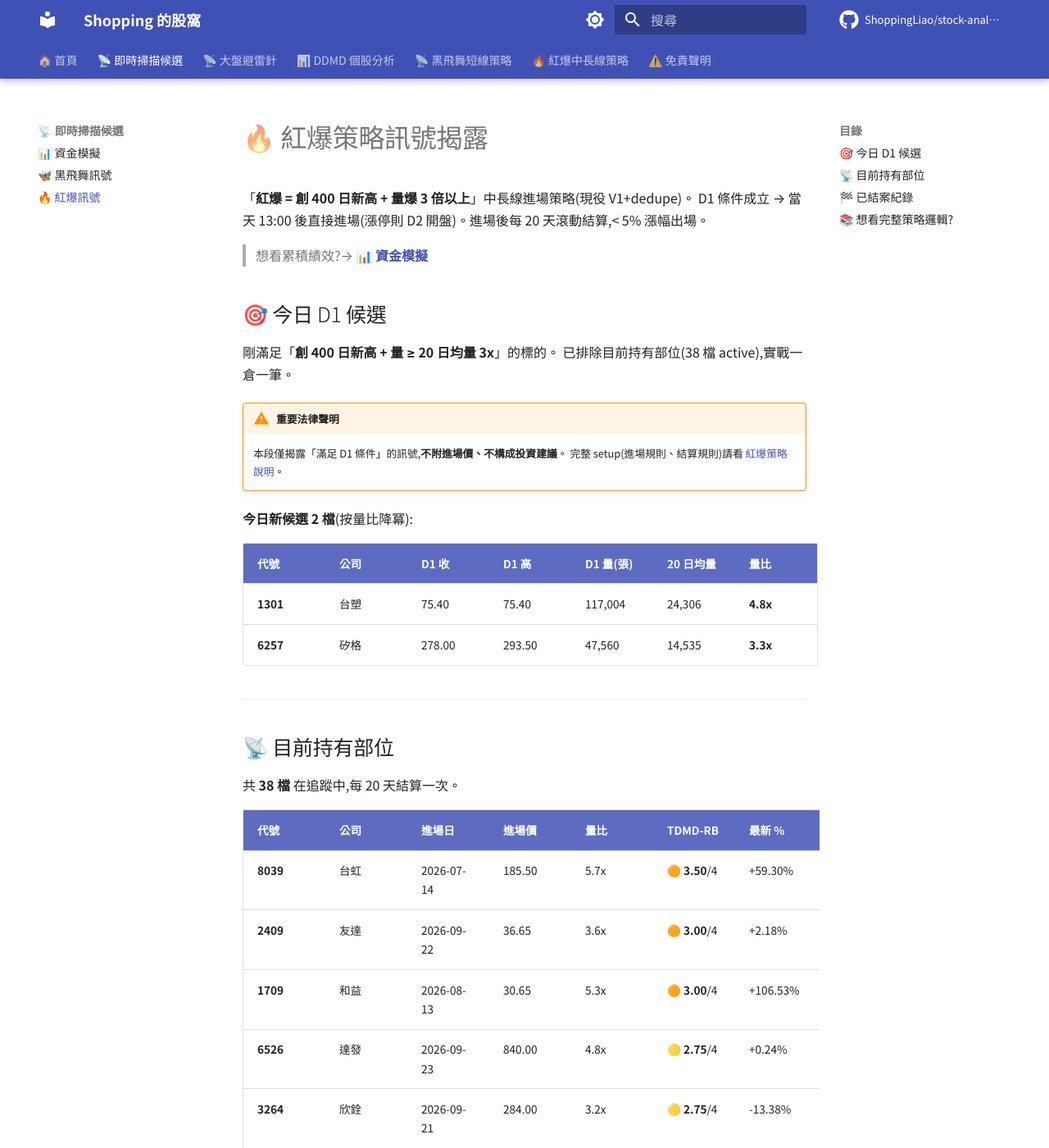
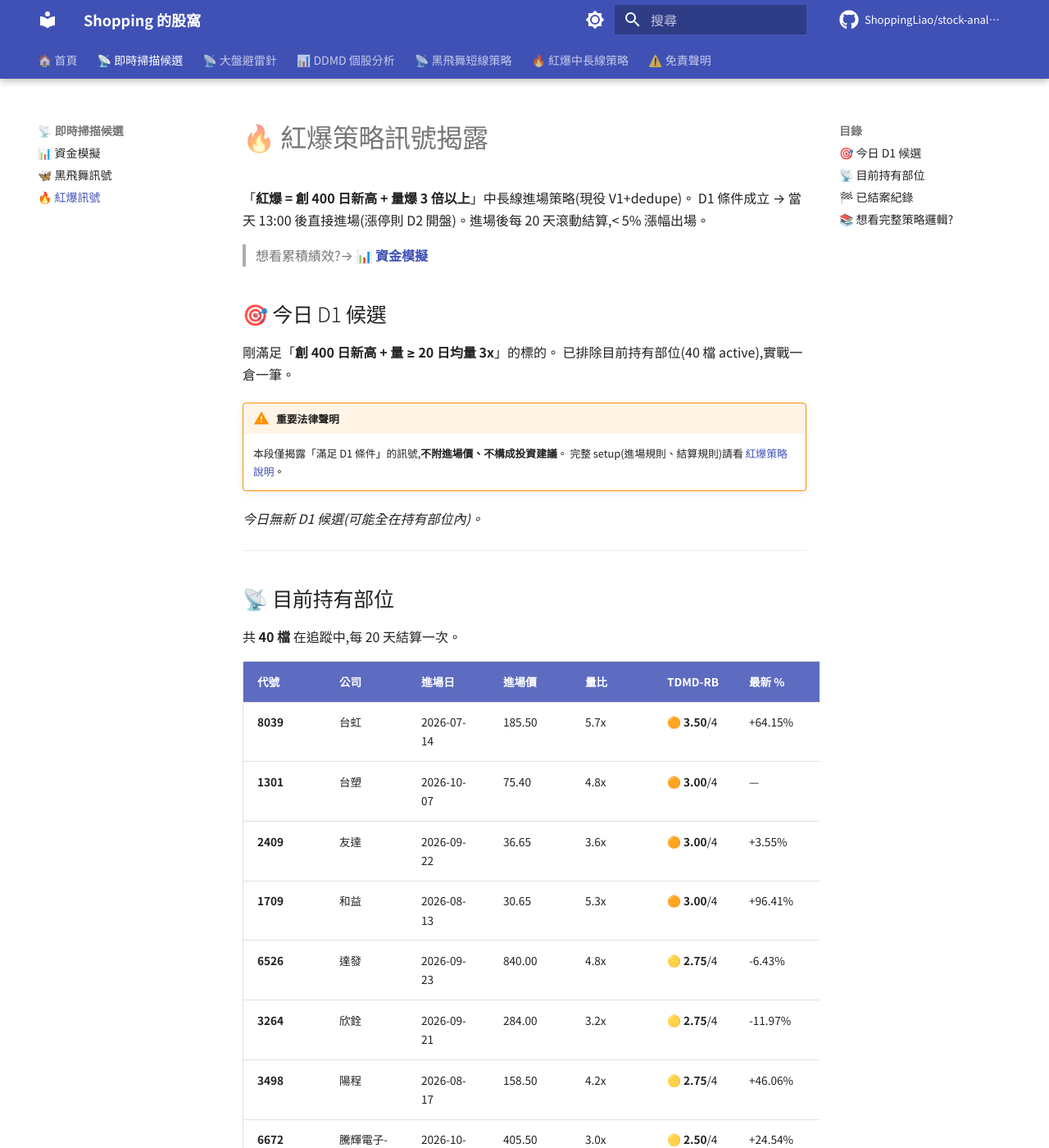
Before and after one commit to ShoppingLiao/stock-analysis-public, an MkDocs documentation site: the page built from docs/signals_red_burst.md, in a window 1280 px wide and 1400 px high. Shown: the whole window at 82% size. Built offline with MkDocs 1.6.1 and Material for MkDocs 9.7.7, drawn with Linux system fonts in a browser that asks for light colours; comment, search, counter and statistics services are not loaded; some of the changed text lies outside the part shown.

Commit message:
docs(signals): update BB + RB + capital (2026-10-07)

```diff
--- a/docs/signals_red_burst.md
+++ b/docs/signals_red_burst.md
@@ -8,65 +8,62 @@ D1 條件成立 → 當天 13:00 後直接進場(漲停則 D2 開盤)。進場
 ## 🎯 今日 D1 候選
 
 剛滿足「**創 400 日新高 + 量 ≥ 20 日均量 3x**」的標的。
-已排除目前持有部位(38 檔 active),實戰一倉一筆。
+已排除目前持有部位(40 檔 active),實戰一倉一筆。
 
 !!! warning "重要法律聲明"
     本段僅揭露「滿足 D1 條件」的訊號,**不附進場價、不構成投資建議**。
     完整 setup(進場規則、結算規則)請看 [紅爆策略說明](about/strategy_red_burst.md)。
 
-**今日新候選 2 檔**(按量比降冪):
-
-| 代號 | 公司 | D1 收 | D1 高 | D1 量(張) | 20 日均量 | 量比 |
-|------|------|-------|-------|-----------|-----------|------|
-| **1301** | 台塑 | 75.40 | 75.40 | 117,004 | 24,306 | **4.8x** |
-| **6257** | 矽格 | 278.00 | 293.50 | 47,560 | 14,535 | **3.3x** |
+*今日無新 D1 候選(可能全在持有部位內)。*
 
 ---
 
 ## 📡 目前持有部位
 
-共 **38 檔** 在追蹤中,每 20 天結算一次。
+共 **40 檔** 在追蹤中,每 20 天結算一次。
 
 | 代號 | 公司 | 進場日 | 進場價 | 量比 | TDMD-RB | 最新 % | MFE | MAE | review |
 |------|------|--------|--------|------|---------|--------|-----|-----|--------|
-| **8039** | 台虹 | 2026-07-14 | 185.50 | 5.7x | 🟠 **3.50**/4 | +59.30% | +96.23% | -14.82% | 2/10 |
-| **2409** | 友達 | 2026-09-22 | 36.65 | 3.6x | 🟠 **3.00**/4 | +2.18% | +18.83% | -8.87% | 0/10 |
-| **1709** | 和益 | 2026-08-13 | 30.65 | 5.3x | 🟠 **3.00**/4 | +106.53% | +116.31% | -3.75% | 1/10 |
-| **6526** | 達發 | 2026-09-23 | 840.00 | 4.8x | 🟡 **2.75**/4 | +0.24% | +5.36% | -4.76% | 0/10 |
-| **3264** | 欣銓 | 2026-09-21 | 284.00 | 3.2x | 🟡 **2.75**/4 | -13.38% | +1.94% | -16.20% | 0/10 |
-| **3498** | 陽程 | 2026-08-17 | 158.50 | 4.2x | 🟡 **2.75**/4 | +47.95% | +62.15% | -3.15% | 1/10 |
-| **6672** | 騰輝電子-KY | 2026-10-01 | 405.50 | 3.0x | 🟡 **2.50**/4 | +13.32% | +13.32% | -0.37% | 0/10 |
-| **3094** | 聯傑 | 2026-09-04 | 46.50 | 5.8x | 🟡 **2.50**/4 | +48.82% | +58.06% | -13.33% | 1/10 |
-| **2887** | 台新新光金 | 2026-08-31 | 38.55 | 3.6x | 🟡 **2.50**/4 | +7.52% | +16.21% | +0.78% | 1/10 |
-| **6214** | 精誠 | 2026-08-17 | 175.50 | 10.6x | 🟡 **2.50**/4 | +7.41% | +11.11% | -1.14% | 1/10 |
-| **9933** | 中鼎 | 2026-10-05 | 48.75 | 9.2x | 🟡 **2.25**/4 | -7.18% | -4.82% | -8.62% | 0/10 |
-| **2466** | 冠西電 | 2026-10-01 | 128.50 | 3.4x | 🟡 **2.25**/4 | +32.68% | +32.68% | +1.56% | 0/10 |
-| **3219** | 倚強股份 | 2026-09-30 | 131.50 | 4.9x | 🟡 **2.25**/4 | +6.84% | +6.84% | -4.56% | 0/10 |
+| **8039** | 台虹 | 2026-07-14 | 185.50 | 5.7x | 🟠 **3.50**/4 | +64.15% | +96.23% | -14.82% | 2/10 |
+| **1301** | 台塑 | 2026-10-07 | 75.40 | 4.8x | 🟠 **3.00**/4 | — | — | — | 0/10 |
+| **2409** | 友達 | 2026-09-22 | 36.65 | 3.6x | 🟠 **3.00**/4 | +3.55% | +18.83% | -8.87% | 0/10 |
+| **1709** | 和益 | 2026-08-13 | 30.65 | 5.3x | 🟠 **3.00**/4 | +96.41% | +116.31% | -3.75% | 1/10 |
+| **6526** | 達發 | 2026-09-23 | 840.00 | 4.8x | 🟡 **2.75**/4 | -6.43% | +5.36% | -8.10% | 0/10 |
+| **3264** | 欣銓 | 2026-09-21 | 284.00 | 3.2x | 🟡 **2.75**/4 | -11.97% | +1.94% | -16.20% | 0/10 |
+| **3498** | 陽程 | 2026-08-17 | 158.50 | 4.2x | 🟡 **2.75**/4 | +46.06% | +62.15% | -3.15% | 1/10 |
+| **6672** | 騰輝電子-KY | 2026-10-01 | 405.50 | 3.0x | 🟡 **2.50**/4 | +24.54% | +24.54% | -0.37% | 0/10 |
+| **3094** | 聯傑 | 2026-09-04 | 46.50 | 5.8x | 🟡 **2.50**/4 | +45.16% | +58.06% | -13.33% | 1/10 |
+| **2887** | 台新新光金 | 2026-08-31 | 38.55 | 3.6x | 🟡 **2.50**/4 | +9.34% | +16.21% | +0.78% | 1/10 |
+| **6214** | 精誠 | 2026-08-17 | 175.50 | 10.6x | 🟡 **2.50**/4 | +7.98% | +11.11% | -1.14% | 1/10 |
+| **6257** | 矽格 | 2026-10-07 | 278.00 | 3.3x | 🟡 **2.25**/4 | — | — | — | 0/10 |
+| **9933** | 中鼎 | 2026-10-05 | 48.75 | 9.2x | 🟡 **2.25**/4 | -10.67% | -4.82% | -10.77% | 0/10 |
+| **2466** | 冠西電 | 2026-10-01 | 128.50 | 3.4x | 🟡 **2.25**/4 | +40.47% | +42.80% | +1.56% | 0/10 |
+| **3219** | 倚強股份 | 2026-09-30 | 131.50 | 4.9x | 🟡 **2.25**/4 | -1.14% | +14.07% | -4.56% | 0/10 |
 | **3518** | 柏騰 | 2026-09-30 | 41.10 | 5.0x | 🟡 **2.25**/4 | +22.38% | +26.52% | -2.31% | 0/10 |
 | **1727** | 中華化 | 2026-09-23 | 116.50 | 3.5x | 🟡 **2.25**/4 | -9.01% | +11.59% | -10.73% | 0/10 |
-| **6168** | 宏齊 | 2026-09-18 | 38.85 | 4.1x | 🟡 **2.25**/4 | +12.74% | +30.24% | +3.47% | 0/10 |
-| **6227** | 茂綸 | 2026-09-17 | 137.50 | 4.3x | 🟡 **2.25**/4 | +2.91% | +10.18% | -6.91% | 0/10 |
-| **2305** | 全友 | 2026-09-15 | 45.60 | 3.3x | 🟡 **2.25**/4 | +27.85% | +58.99% | -3.29% | 0/10 |
-| **6426** | 統新 | 2026-09-08 | 307.00 | 3.8x | 🟡 **2.25**/4 | +14.33% | +34.20% | -6.19% | 0/10 |
-| **2637** | 慧洋-KY | 2026-08-19 | 91.80 | 4.6x | 🟡 **2.25**/4 | +8.93% | +17.65% | -1.96% | 1/10 |
-| **2340** | 台亞 | 2026-10-02 | 45.75 | 5.9x | 🟡 **2.00**/4 | +3.39% | +10.16% | -0.98% | 0/10 |
-| **6532** | 瑞耘 | 2026-10-01 | 122.50 | 6.5x | 🟡 **2.00**/4 | -9.39% | +0.82% | -11.02% | 0/10 |
-| **6456** | GIS-KY | 2026-09-30 | 92.00 | 9.3x | 🟡 **2.00**/4 | +8.26% | +8.26% | -6.41% | 0/10 |
-| **1560** | 中砂 | 2026-09-11 | 790.00 | 3.6x | 🟡 **2.00**/4 | +30.38% | +34.18% | -6.96% | 0/10 |
-| **6179** | 亞通 | 2026-09-10 | 38.20 | 9.0x | 🟡 **2.00**/4 | -1.70% | +9.69% | -14.01% | 0/10 |
-| **6218** | 豪勉 | 2026-09-08 | 46.70 | 4.8x | 🟡 **2.00**/4 | +20.99% | +47.75% | -7.39% | 0/10 |
-| **2221** | 大甲 | 2026-09-02 | 83.20 | 3.1x | 🟡 **2.00**/4 | +123.56% | +137.98% | +0.60% | 1/10 |
-| **2606** | 裕民 | 2026-08-24 | 72.30 | 3.0x | 🟡 **2.00**/4 | +4.15% | +13.00% | -3.18% | 1/10 |
-| **2030** | 彰源 | 2026-08-10 | 20.45 | 11.6x | 🟡 **2.00**/4 | +82.15% | +95.60% | +0.00% | 1/10 |
-| **2069** | 運錩 | 2026-09-11 | 24.65 | 4.0x | ⚪ **1.75**/4 | +0.00% | +11.76% | -7.51% | 0/10 |
-| **6226** | 光鼎 | 2026-08-31 | 31.60 | 3.4x | ⚪ **1.75**/4 | +33.54% | +63.61% | -6.96% | 1/10 |
-| **2033** | 佳大 | 2026-08-28 | 25.65 | 3.6x | ⚪ **1.75**/4 | +105.85% | +119.49% | -8.77% | 1/10 |
-| **2465** | 麗臺 | 2026-08-11 | 86.90 | 3.0x | ⚪ **1.75**/4 | +4.37% | +23.71% | -2.88% | 1/10 |
-| **2020** | 美亞 | 2026-10-01 | 26.20 | 25.5x | ⚪ **1.50**/4 | -5.92% | +6.11% | -6.49% | 0/10 |
-| **6133** | 金橋 | 2026-09-30 | 29.60 | 4.9x | ⚪ **1.50**/4 | -5.41% | +4.73% | -5.41% | 0/10 |
-| **6933** | AMAX-KY | 2026-09-18 | 342.00 | 3.0x | ⚪ **1.50**/4 | +9.50% | +20.76% | -7.60% | 0/10 |
-| **8227** | 巨有科技 | 2026-09-14 | 241.00 | 11.9x | ⚪ **1.50**/4 | +53.53% | +59.54% | -0.83% | 0/10 |
-| **6617** | 共信-KY | 2026-09-08 | 134.50 | 3.7x | ⚪ **1.25**/4 | -5.95% | +10.78% | -6.69% | 0/10 |
+| **6168** | 宏齊 | 2026-09-18 | 38.85 | 4.1x | 🟡 **2.25**/4 | +6.69% | +30.24% | +3.47% | 0/10 |
+| **6227** | 茂綸 | 2026-09-17 | 137.50 | 4.3x | 🟡 **2.25**/4 | +2.18% | +10.18% | -6.91% | 0/10 |
+| **2305** | 全友 | 2026-09-15 | 45.60 | 3.3x | 🟡 **2.25**/4 | +29.17% | +58.99% | -3.29% | 0/10 |
+| **6426** | 統新 | 2026-09-08 | 307.00 | 3.8x | 🟡 **2.25**/4 | +13.19% | +34.20% | -6.19% | 0/10 |
+| **2637** | 慧洋-KY | 2026-08-19 | 91.80 | 4.6x | 🟡 **2.25**/4 | +5.45% | +17.65% | -1.96% | 1/10 |
+| **2340** | 台亞 | 2026-10-02 | 45.75 | 5.9x | 🟡 **2.00**/4 | +5.25% | +10.16% | -4.92% | 0/10 |
+| **6532** | 瑞耘 | 2026-10-01 | 122.50 | 6.5x | 🟡 **2.00**/4 | -4.90% | +0.82% | -11.02% | 0/10 |
+| **6456** | GIS-KY | 2026-09-30 | 92.00 | 9.3x | 🟡 **2.00**/4 | +10.87% | +17.39% | -6.41% | 0/10 |
+| **1560** | 中砂 | 2026-09-11 | 790.00 | 3.6x | 🟡 **2.00**/4 | +29.11% | +34.18% | -6.96% | 0/10 |
+| **6179** | 亞通 | 2026-09-10 | 38.20 | 9.0x | 🟡 **2.00**/4 | -1.18% | +9.69% | -14.01% | 0/10 |
+| **6218** | 豪勉 | 2026-09-08 | 46.70 | 4.8x | 🟡 **2.00**/4 | +30.19% | +47.75% | -7.39% | 0/10 |
+| **2221** | 大甲 | 2026-09-02 | 83.20 | 3.1x | 🟡 **2.00**/4 | +127.76% | +137.98% | +0.60% | 1/10 |
+| **2606** | 裕民 | 2026-08-24 | 72.30 | 3.0x | 🟡 **2.00**/4 | +3.04% | +13.00% | -3.18% | 1/10 |
+| **2030** | 彰源 | 2026-08-10 | 20.45 | 11.6x | 🟡 **2.00**/4 | +79.71% | +95.60% | +0.00% | 2/10 |
+| **2069** | 運錩 | 2026-09-11 | 24.65 | 4.0x | ⚪ **1.75**/4 | +1.62% | +11.76% | -7.51% | 0/10 |
+| **6226** | 光鼎 | 2026-08-31 | 31.60 | 3.4x | ⚪ **1.75**/4 | +37.50% | +63.61% | -6.96% | 1/10 |
+| **2033** | 佳大 | 2026-08-28 | 25.65 | 3.6x | ⚪ **1.75**/4 | +107.41% | +119.49% | -8.77% | 1/10 |
+| **2465** | 麗臺 | 2026-08-11 | 86.90 | 3.0x | ⚪ **1.75**/4 | +2.42% | +23.71% | -2.88% | 1/10 |
+| **2020** | 美亞 | 2026-10-01 | 26.20 | 25.5x | ⚪ **1.50**/4 | -6.87% | +6.11% | -7.44% | 0/10 |
+| **6133** | 金橋 | 2026-09-30 | 29.60 | 4.9x | ⚪ **1.50**/4 | -8.95% | +4.73% | -9.97% | 0/10 |
+| **6933** | AMAX-KY | 2026-09-18 | 342.00 | 3.0x | ⚪ **1.50**/4 | +12.72% | +20.76% | -7.60% | 0/10 |
+| **8227** | 巨有科技 | 2026-09-14 | 241.00 | 11.9x | ⚪ **1.50**/4 | +54.36% | +59.54% | -0.83% | 0/10 |
+| **6617** | 共信-KY | 2026-09-08 | 134.50 | 3.7x | ⚪ **1.25**/4 | -9.67% | +10.78% | -10.78% | 0/10 |
 
 > TDMD-RB:🔴 主力(4)/🟠 中倉(3)/🟡 試單(2)/⚪ 觀察(<2)。T=突破力道+多頭陡峭、D=量爆強度、M=籌碼三條合一、Dr=LLM 題材。
 
```
Also changed, not shown: docs/signals_capital.md (+6 -6 lines).
